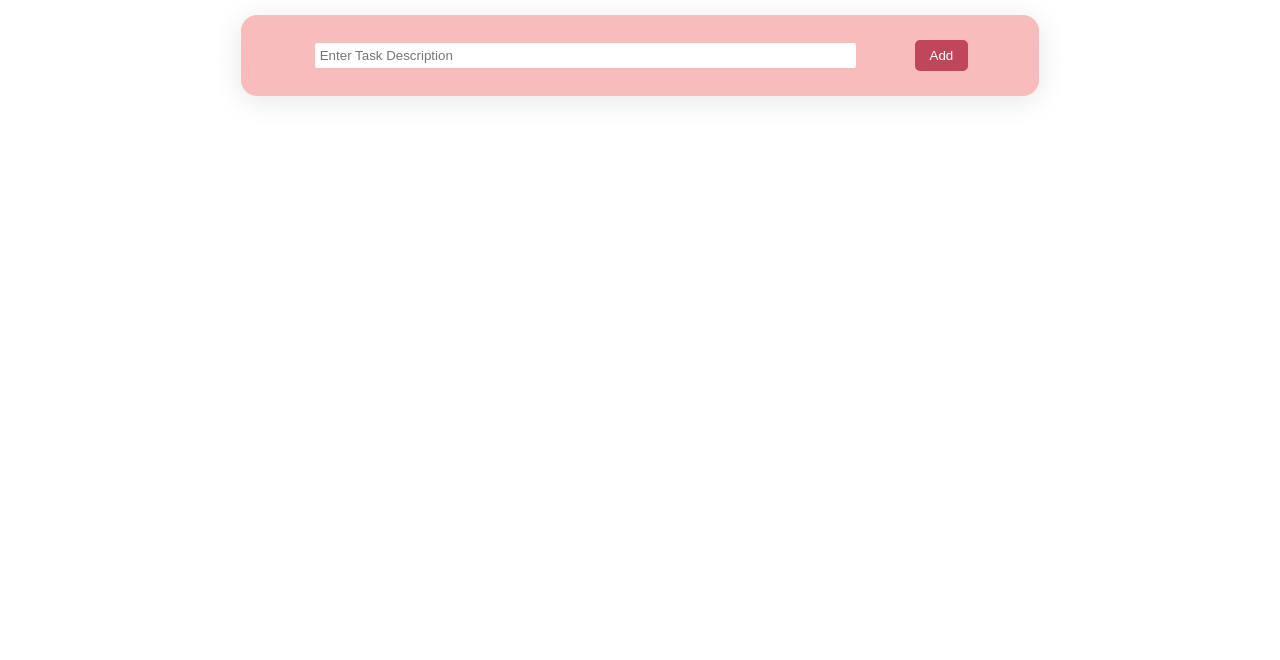
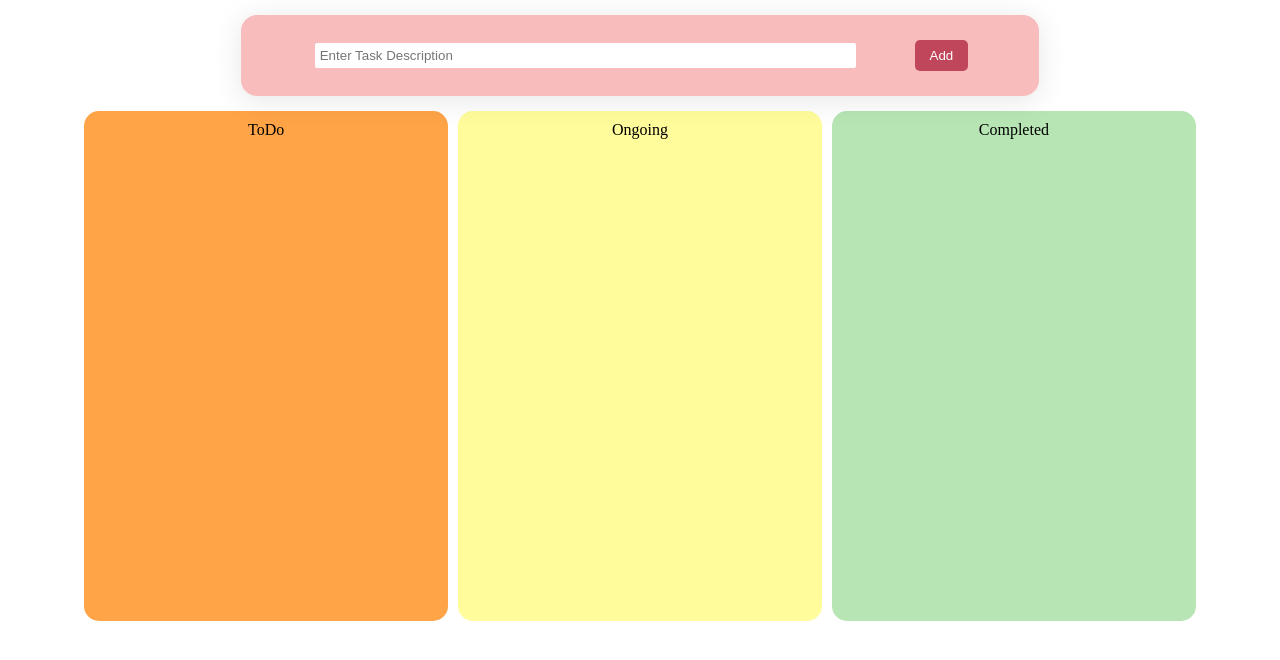
Before and after one commit to anusha-c18/react-hooks-series, a React (Vite) app in the folder useState/: page / in a window 1280 px wide. Shown: the top 660 px of the page. Built offline with nearby package versions, Linux system fonts and the light colour scheme.

Commit message:
feat: tasks sections with conditional styling

```diff
--- a/useState/src/App.jsx
+++ b/useState/src/App.jsx
@@ -1,15 +1,18 @@
 import React, { useState } from "react";
 import "./App.css";
-import Form from "../src/Components/Form";
-import Modal from "../src/Components/EmptyTaskModal";
+import Form from "./Components/Form";
+import Modal from "./Components/EmptyTaskModal";
+import Tasks from "./Components/Tasks";
 
 function App() {
   const [modalVisibility, setModalVisibility] = useState(false);
   const [allTasks, setAllTasks] = useState({
-    todo: [],
-    ongoing: [],
-    completed: [],
+    ToDo: [],
+    Ongoing: [],
+    Completed: [],
   });
+
+  console.log(allTasks);
 
   const toggleModal = () => {
     setModalVisibility((prev) => {
@@ -29,6 +32,7 @@ function App() {
     <>
       {modalVisibility ? <Modal toggleModal={toggleModal} /> : null}
       <Form updateAllTasks={updateAllTasks} toggleModal={toggleModal} />
+      <Tasks allTasks={allTasks} />
     </>
   );
 }
--- a/useState/src/Components/Form.jsx
+++ b/useState/src/Components/Form.jsx
@@ -12,7 +12,7 @@ function Form({ updateAllTasks, toggleModal }) {
   const updateTasks = (event) => {
     event.preventDefault();
     if (task != "") {
-      updateAllTasks(task, "todo");
+      updateAllTasks(task, "ToDo");
       setTask("");
     } else {
       toggleModal();
--- /dev/null
+++ b/useState/src/Components/Tasks.css
@@ -0,0 +1,23 @@
+.tasks-container {
+  display: flex;
+  flex-direction: row;
+  flex-wrap: wrap;
+  justify-content: center;
+  align-content: space-around;
+}
+
+.tasks-sections {
+  display: flex;
+  flex-direction: column;
+  width: 28%;
+  height: 500px;
+  background-color: red;
+  margin: 0px 5px;
+  border-radius: 15px;
+  padding: 5px;
+}
+
+.tasks-section-heading {
+  margin: 5px;
+  text-align: center;
+}
--- a/useState/src/Components/Tasks.jsx
+++ b/useState/src/Components/Tasks.jsx
@@ -1,7 +1,29 @@
 import React from "react";
+import "./Tasks.css";
 
-function Tasks() {
-  return <div className="tasks"></div>;
+function Tasks({ allTasks }) {
+  const getColor = (tasksSection) => {
+    if (tasksSection === "ToDo") {
+      return "#FFA447";
+    } else if (tasksSection === "Ongoing") {
+      return "#FFFC9B";
+    } else {
+      return "#B7E5B4";
+    }
+  };
+
+  return (
+    <div className="tasks-container">
+      {Object.keys(allTasks).map((tasksSection) => (
+        <div
+          className="tasks-sections"
+          style={{ backgroundColor: getColor(tasksSection) }}
+        >
+          <p className="tasks-section-heading">{tasksSection}</p>
+        </div>
+      ))}
+    </div>
+  );
 }
 
 export default Tasks;
```
